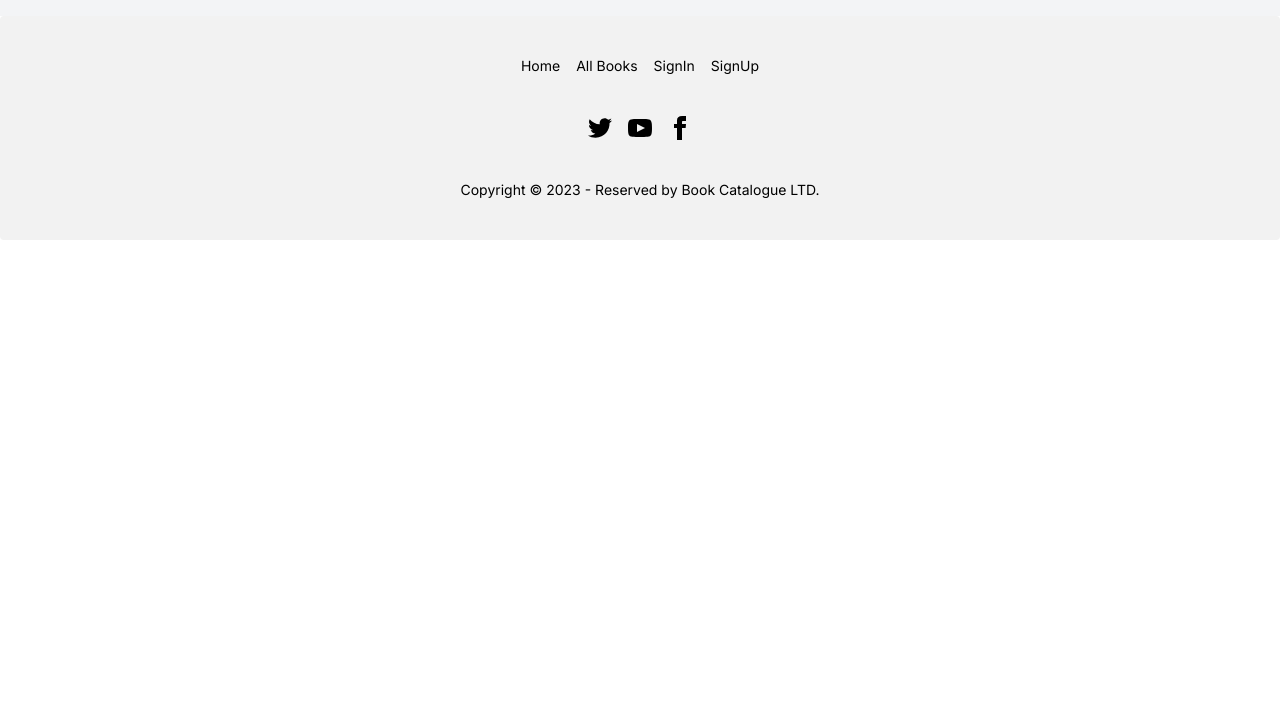
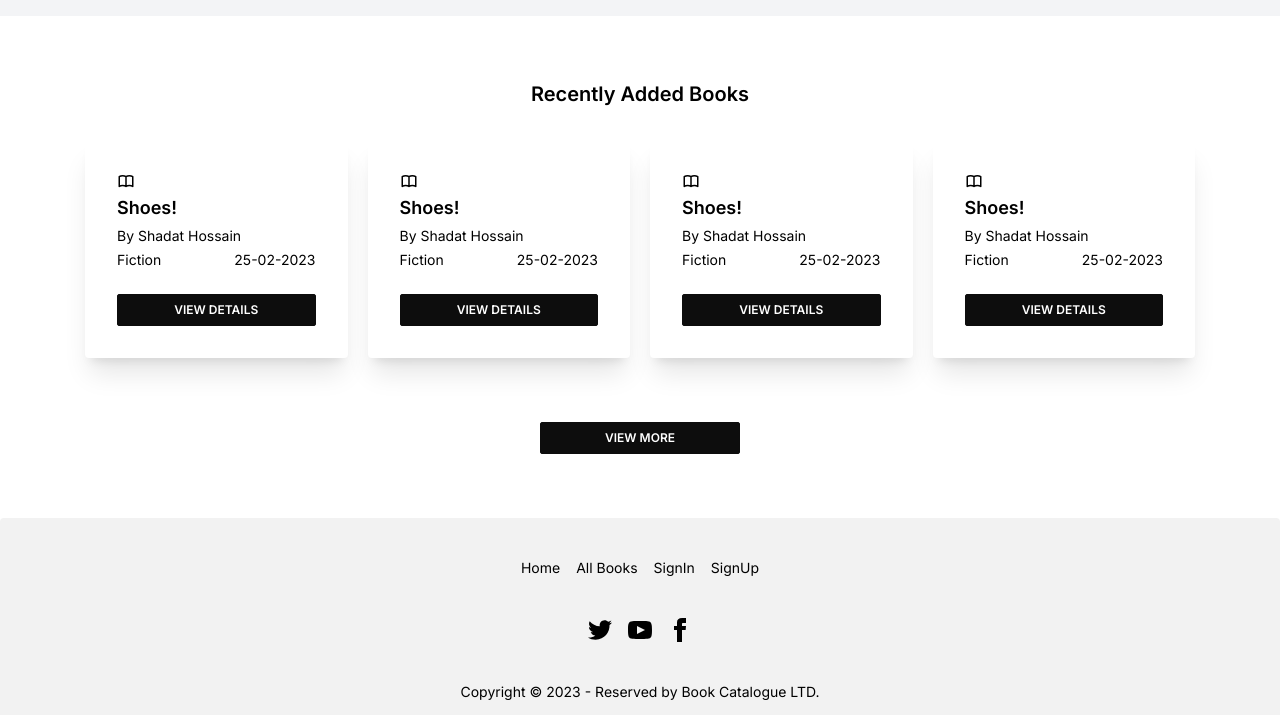
Before and after one commit to sifatullahsu/book-catalogue, a React (Vite) app: page / in a window 1280 px wide. Shown: the part 772-1487 px from the top of the page. Before the commit the page ends 1012 px from the top, so only its background shows below. Built offline with nearby package versions, Linux system fonts and the light colour scheme.

Commit message:
book grid

```diff
--- a/package.json
+++ b/package.json
@@ -12,6 +12,7 @@
   "dependencies": {
     "react": "^18.2.0",
     "react-dom": "^18.2.0",
+    "react-icons": "^4.10.1",
     "react-router-dom": "^6.14.1"
   },
   "devDependencies": {
--- /dev/null
+++ b/src/components/BookGrid.tsx
@@ -0,0 +1,29 @@
+import { HiOutlineBookOpen } from "react-icons/hi";
+
+const BookGrid = () => {
+  return (
+    <>
+      <div className="card bg-base-100 shadow-xl">
+        <div className="card-body gap-y-1">
+          <HiOutlineBookOpen className="text-lg"></HiOutlineBookOpen>
+          <h2 className="text-lg font-semibold">Shoes!</h2>
+          <p className="text-sm">
+            By <span className="hover:underline">Shadat Hossain</span>
+          </p>
+
+          <div className="text-sm font-medium flex justify-between mb-5">
+            <span>Fiction</span>
+            <span>25-02-2023</span>
+          </div>
+          <div className="card-actions justify-end">
+            <button className="btn btn-primary btn-sm w-full text-xs">
+              View Details
+            </button>
+          </div>
+        </div>
+      </div>
+    </>
+  );
+};
+
+export default BookGrid;
--- a/src/pages/Home.tsx
+++ b/src/pages/Home.tsx
@@ -1,3 +1,5 @@
+import BookGrid from "../components/BookGrid";
+
 const Home = () => {
   return (
     <>
@@ -14,6 +16,25 @@ const Home = () => {
           </div>
         </div>
       </div>
+
+      <div className="container">
+        <div className="py-16">
+          <div className="text-center pb-8">
+            <h2 className="text-xl font-semibold">Recently Added Books</h2>
+          </div>
+          <div className="grid grid-cols-1 md:grid-cols-3 lg:grid-cols-4 gap-5">
+            <BookGrid />
+            <BookGrid />
+            <BookGrid />
+            <BookGrid />
+          </div>
+          <div className="text-center pt-16">
+            <button className="btn btn-primary btn-sm text-xs px-16">
+              View More
+            </button>
+          </div>
+        </div>
+      </div>
     </>
   );
 };
```
Also changed, not shown: 1 other file (tests, documents, lock files or other folders).
